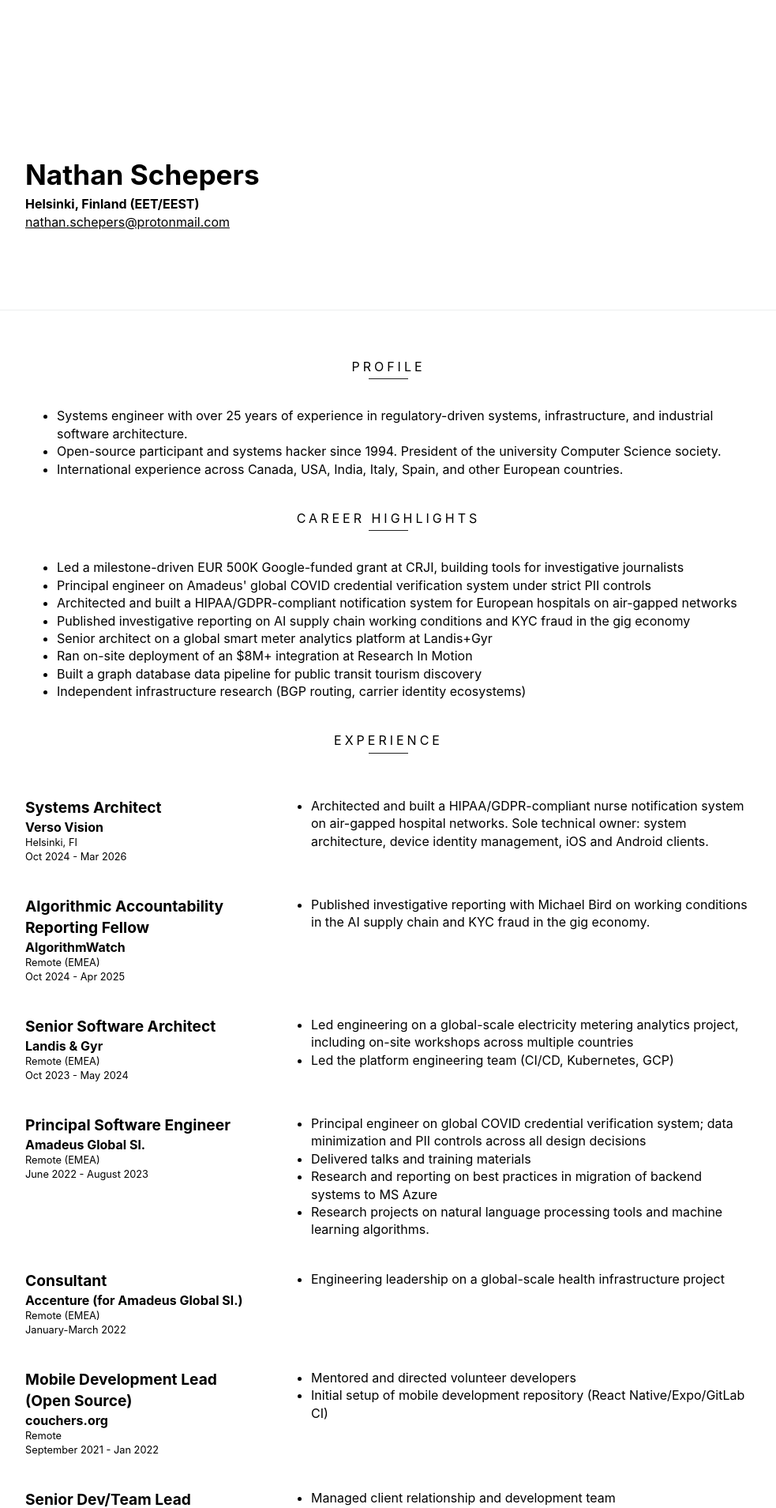
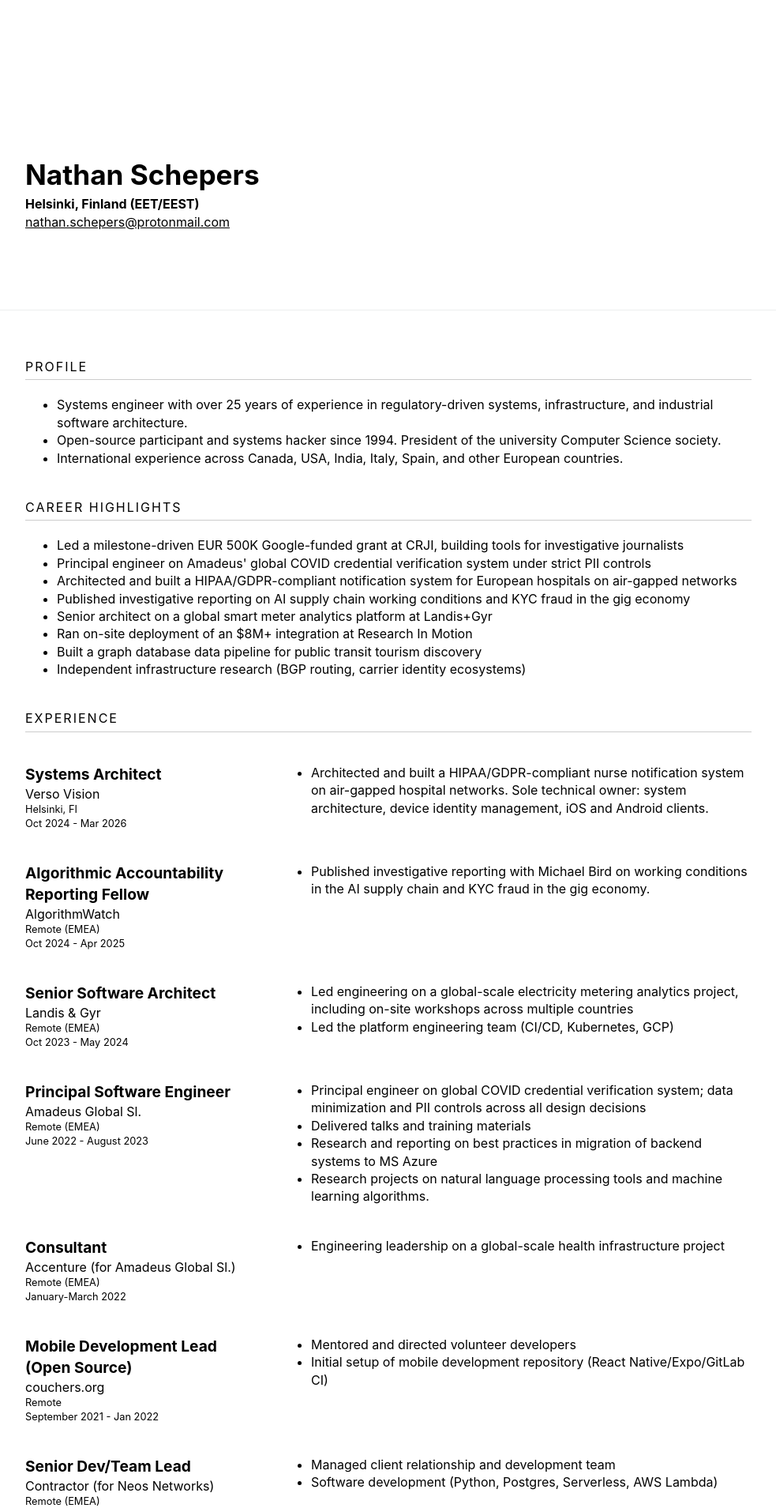
Before and after one commit to nathanschepers/resume, a Jekyll site: the page built from src/index.html, in a window 1280 px wide. Shown: the top 1909 px of the page at 79% size, without its empty margins (148-1131 px from the left). Built offline with Jekyll 4.4.1, drawn with Linux system fonts in a browser that asks for light colours.

Commit message:
Fix section title and job entry visual hierarchy
- Section titles: left-aligned, simple bottom border, drop centered
  decorative pseudo-element that looked wrong with system fonts
- Job entries: company name to normal weight, title stays bold —
  hierarchy via position not competing bold sizes

Co-Authored-By: Claude Opus 4.6 (1M context) <noreply@anthropic.com>

```diff
--- a/src/_sass/_layout.scss
+++ b/src/_sass/_layout.scss
@@ -12,20 +12,10 @@ $spacer: 20px;
 
 .section-title {
     text-transform: uppercase;
-    letter-spacing: 4px;
+    letter-spacing: 2px;
     margin-top: ($spacer * 2);
-    margin-bottom: ($spacer * 2);
-    text-align: center;
-    position: relative;
-
-    &:after {
-        content: '';
-        position: absolute;
-        bottom: -5px;
-        left: 50%;
-        margin-left: -25px;
-        width: 50px;
-        height: 1px;
-        background: #222;
-    }
+    margin-bottom: ($spacer);
+    text-align: left;
+    border-bottom: 1px solid #ccc;
+    padding-bottom: 5px;
 }
--- a/src/_sass/_resume.scss
+++ b/src/_sass/_resume.scss
@@ -28,7 +28,7 @@ dt { clear: both; }
 }
 
 .company, .school {
-    font-weight: bold;
+    font-weight: normal;
 }
 
 .period, .location {
```
